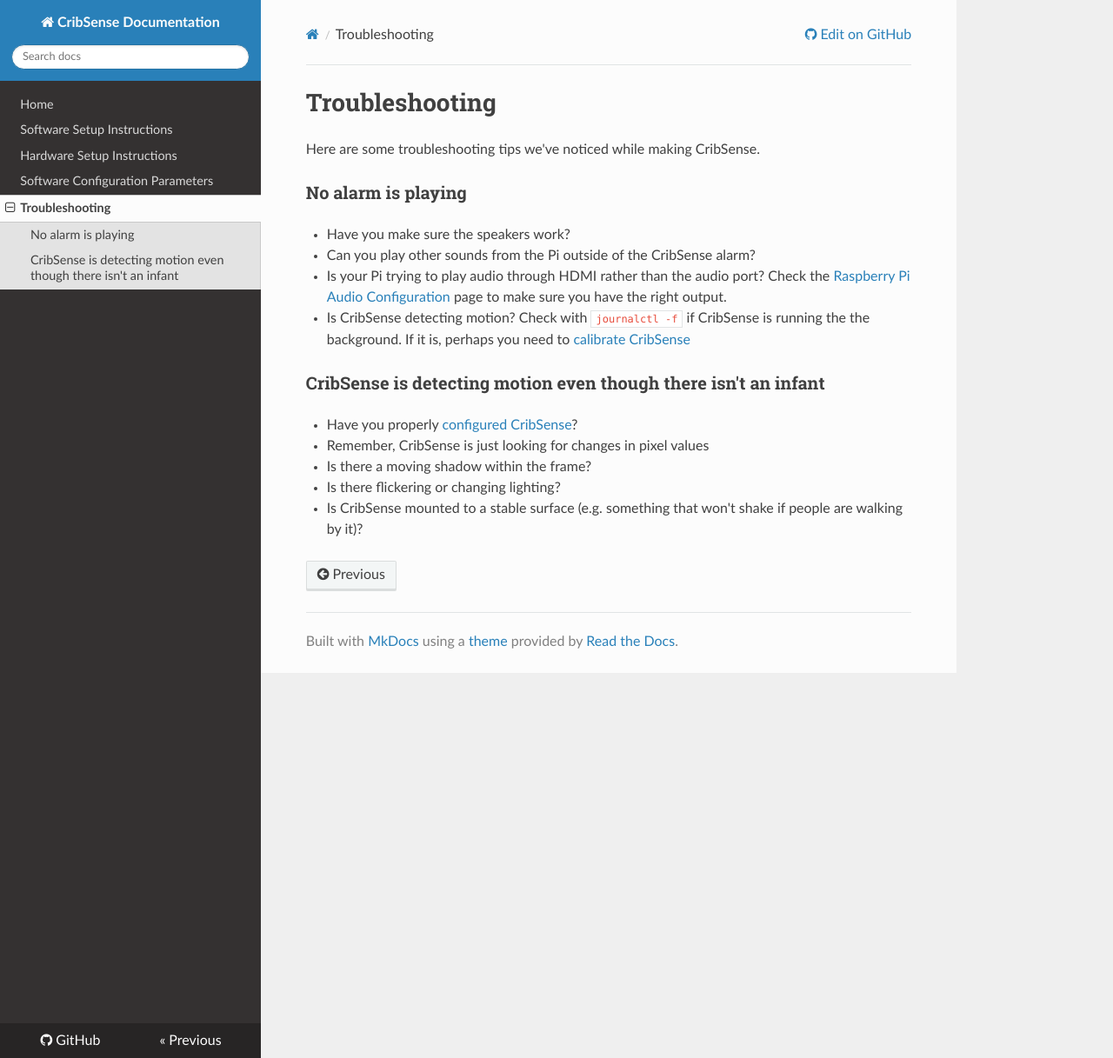
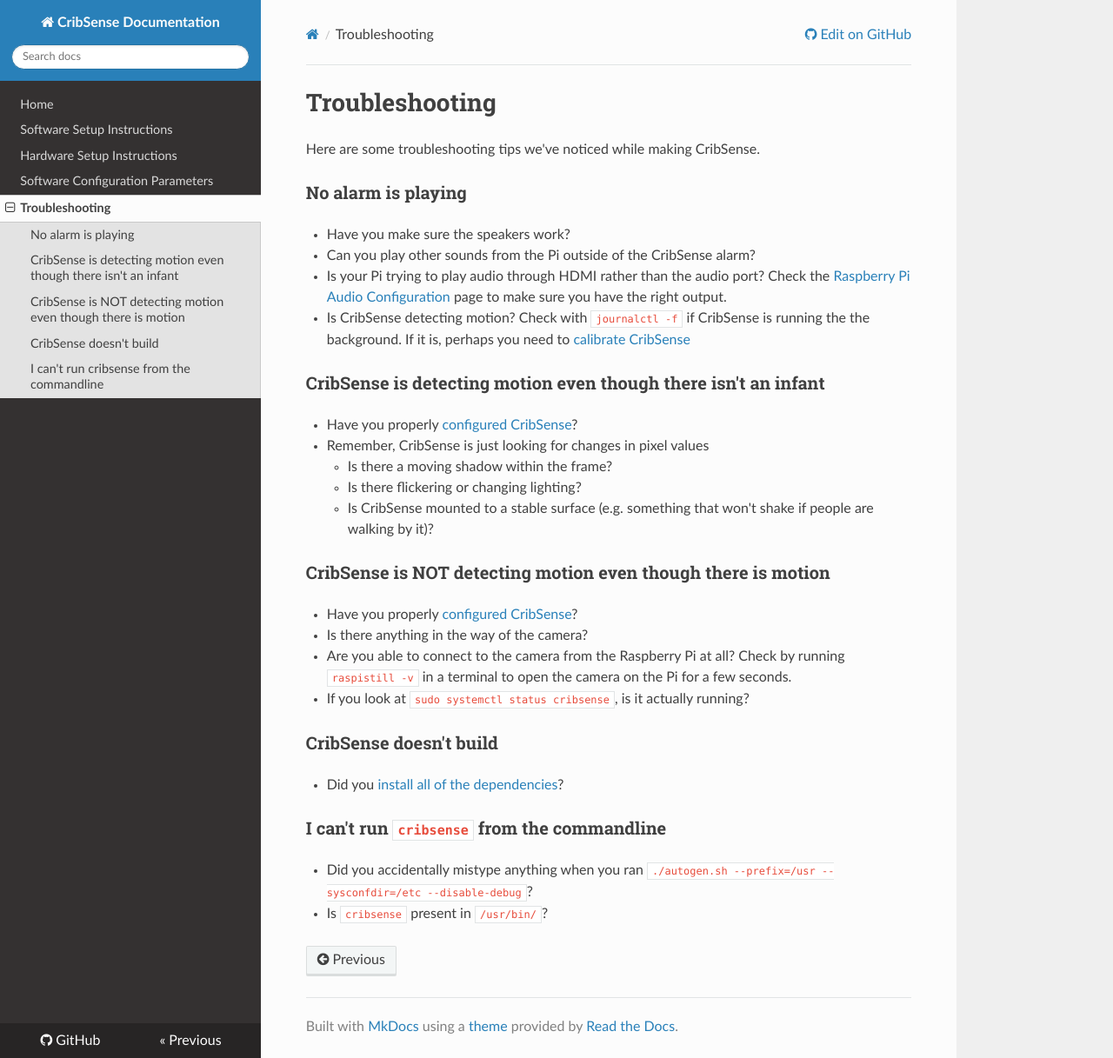
Before and after one commit to lukehsiao/CribSense, an MkDocs documentation site: the page built from docs/setup/troubleshooting.md, in a window 1280 px wide and 1217 px high. Shown: the whole window at 87% size. Built offline with MkDocs 1.6.1, drawn with Linux system fonts in a browser that asks for light colours; nearby versions of some CDN libraries; old or Windows-style settings are respelled for this version of MkDocs.

Commit message:
added more content to troubleshooting

```diff
--- a/docs/setup/troubleshooting.md
+++ b/docs/setup/troubleshooting.md
@@ -1,15 +1,32 @@
 # Troubleshooting
+
 Here are some troubleshooting tips we've noticed while making CribSense.
 
 ### No alarm is playing
-- Have you make sure the speakers work?
-- Can you play other sounds from the Pi outside of the CribSense alarm?
-- Is your Pi trying to play audio through HDMI rather than the audio port? Check the [Raspberry Pi Audio Configuration](https://www.raspberrypi.org/documentation/configuration/audio-config.md) page to make sure you have the right output.
-- Is CribSense detecting motion? Check with `journalctl -f` if CribSense is running the the background. If it is, perhaps you need to [calibrate CribSense](./config.md)
+
+-   Have you make sure the speakers work?
+-   Can you play other sounds from the Pi outside of the CribSense alarm?
+-   Is your Pi trying to play audio through HDMI rather than the audio port? Check the [Raspberry Pi Audio Configuration](https://www.raspberrypi.org/documentation/configuration/audio-config.md) page to make sure you have the right output.
+-   Is CribSense detecting motion? Check with `journalctl -f` if CribSense is running the the background. If it is, perhaps you need to [calibrate CribSense](./config.md)
 
 ### CribSense is detecting motion even though there isn't an infant
-- Have you properly [configured CribSense](./config.md)?
-- Remember, CribSense is just looking for changes in pixel values
-  - Is there a moving shadow within the frame?
-  - Is there flickering or changing lighting?
-  - Is CribSense mounted to a stable surface (e.g. something that won't shake if people are walking by it)?
+
+-   Have you properly [configured CribSense](./config.md)?
+-   Remember, CribSense is just looking for changes in pixel values
+    -   Is there a moving shadow within the frame?
+    -   Is there flickering or changing lighting?
+    -   Is CribSense mounted to a stable surface (e.g. something that won't shake if people are walking by it)?
+
+### CribSense is NOT detecting motion even though there is motion
+
+-   Have you properly [configured CribSense](./config.md)?
+-   Is there anything in the way of the camera?
+-   Are you able to connect to the camera from the Raspberry Pi at all? Check by running `raspistill -v` in a terminal to open the camera on the Pi for a few seconds.
+-   If you look at `sudo systemctl status cribsense`, is it actually running?
+
+### CribSense doesn't build
+- Did you [install all of the dependencies](./sw-setup.md)?
+
+### I can't run `cribsense` from the commandline
+- Did you accidentally mistype anything when you ran `./autogen.sh --prefix=/usr --sysconfdir=/etc --disable-debug`?
+- Is `cribsense` present in `/usr/bin/`?
```
Also changed, not shown: 1 other file.
